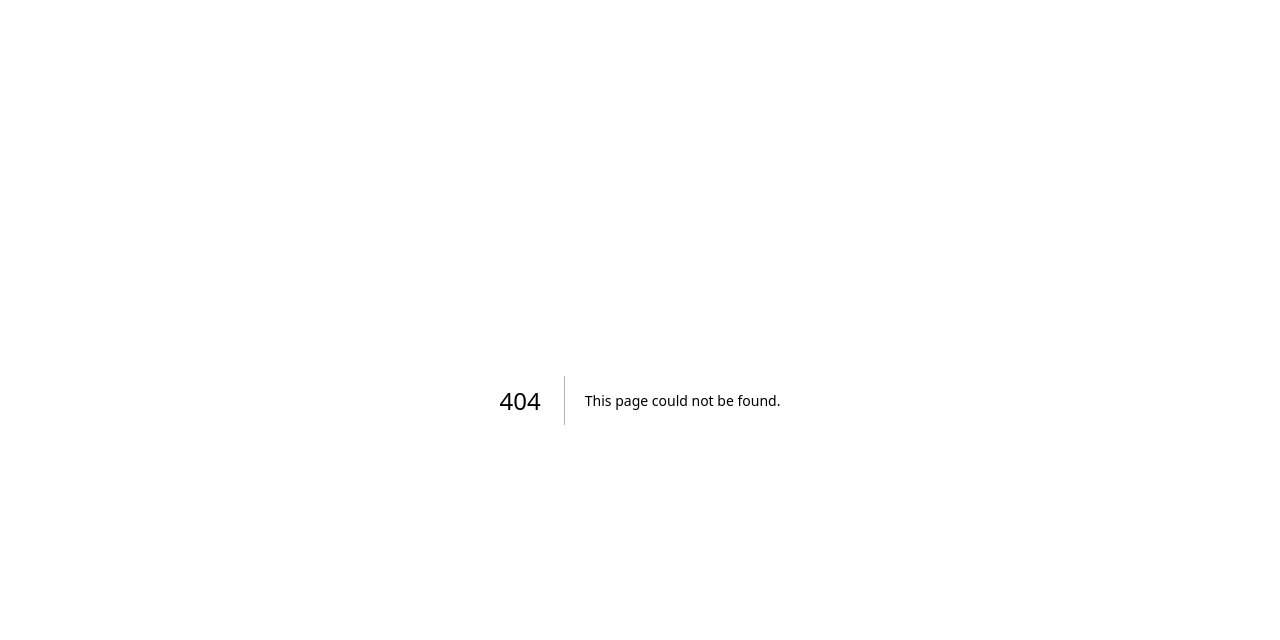
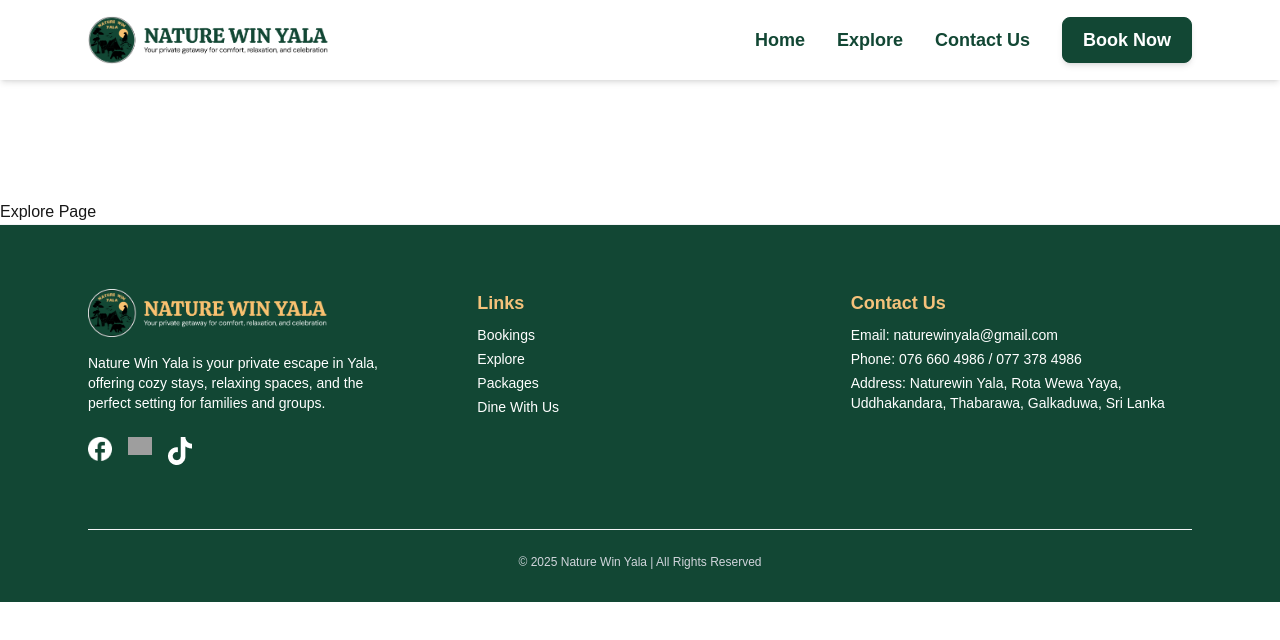
Before and after one commit to Syntrix-Snipers/nature-win-yala, a Next.js app: page /explore in a window 1280 px wide. Before the commit this address had no page. Shown: the top 640 px of the page. Built offline with nearby package versions, Linux system fonts and the light colour scheme; grey boxes are pictures that could not be loaded.

Commit message:
initial_explore

```diff
--- a/src/app/about-us/page.tsx
+++ /dev/null
@@ -1,35 +0,0 @@
-"use client";
-
-import React from "react";
-
-const AboutUs: React.FC = () => {
-  return (
-    <div className="min-h-screen bg-zinc-50 dark:bg-black pt-28 pb-16 px-6">
-      <div className="max-w-4xl mx-auto text-center">
-        <h1 className="text-4xl font-bold text-gray-900 dark:text-white mb-6">
-          About Us
-        </h1>
-
-        <p className="text-lg text-gray-700 dark:text-gray-300 leading-relaxed mb-6">
-          Welcome to <span className="font-semibold">Nature Win Yala</span> —
-          your perfect escape into the wild. We are dedicated to providing
-          unforgettable safari experiences in the heart of Yala, blending
-          adventure, comfort, and nature.
-        </p>
-
-        <p className="text-lg text-gray-700 dark:text-gray-300 leading-relaxed mb-6">
-          Our team is passionate about wildlife and committed to offering safe,
-          guided, and personalized tours. Whether you're a nature lover,
-          photographer, or someone seeking peace, we ensure a memorable journey.
-        </p>
-
-        <p className="text-lg text-gray-700 dark:text-gray-300 leading-relaxed">
-          Join us and experience the beauty, thrill, and serenity of Yala like
-          never before. Your adventure begins here!
-        </p>
-      </div>
-    </div>
-  );
-};
-
-export default AboutUs;
--- a/src/app/components/Navbar.tsx
+++ b/src/app/components/Navbar.tsx
@@ -31,9 +31,15 @@ export default function Navbar() {
 
         {/* Desktop Menu */}
         <div className="hidden md:flex space-x-8 text-lg font-medium items-center">
-          <Link href="/" className={navLinkClass}>Home</Link>
-          <Link href="/about-us" className={navLinkClass}>Explore</Link>
-          <Link href="/contact" className={navLinkClass}>Contact Us</Link>
+          <Link href="/" className={navLinkClass}>
+            Home
+          </Link>
+          <Link href="/explore" className={navLinkClass}>
+            Explore
+          </Link>
+          <Link href="/contact" className={navLinkClass}>
+            Contact Us
+          </Link>
 
           <Link
             href="/book-now"
@@ -60,13 +66,25 @@ export default function Navbar() {
         }`}
       >
         <div className="flex flex-col px-6 py-6 space-y-6 text-lg">
-          <Link href="/" className={navLinkClass} onClick={() => setOpen(false)}>
+          <Link
+            href="/"
+            className={navLinkClass}
+            onClick={() => setOpen(false)}
+          >
             Home
           </Link>
-          <Link href="/about-us" className={navLinkClass} onClick={() => setOpen(false)}>
+          <Link
+            href="/about-us"
+            className={navLinkClass}
+            onClick={() => setOpen(false)}
+          >
             Explore
           </Link>
-          <Link href="/contact" className={navLinkClass} onClick={() => setOpen(false)}>
+          <Link
+            href="/contact"
+            className={navLinkClass}
+            onClick={() => setOpen(false)}
+          >
             Contact Us
           </Link>
 
--- /dev/null
+++ b/src/app/explore/page.tsx
@@ -0,0 +1,23 @@
+"use client";
+
+import React from "react";
+import Navbar from "../components/Navbar";
+import Footer from "../components/Footer";
+
+const Explore: React.FC = () => {
+  return (
+    <div className="flex flex-col min-h-screen">
+      {/* Navbar */}
+      <Navbar />
+      {/* Main Content */}
+      <div className="mt-50">
+        <h1>Explore Page</h1>
+      </div>
+
+      {/* Footer */}
+      <Footer />
+    </div>
+  );
+};
+
+export default Explore;
```
